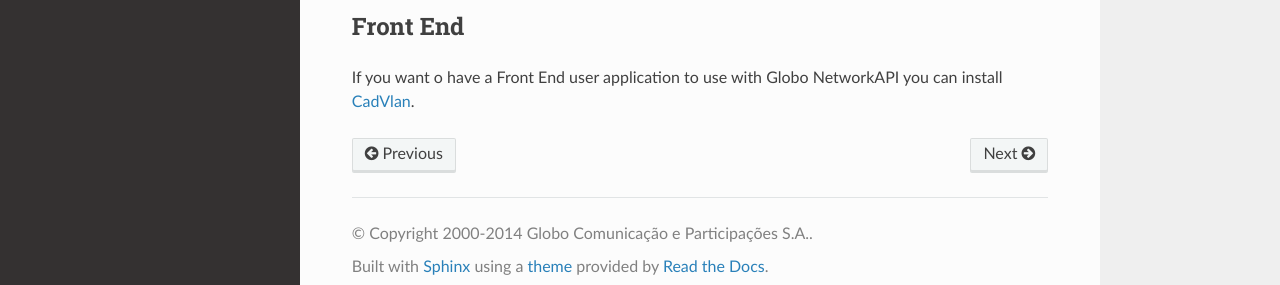
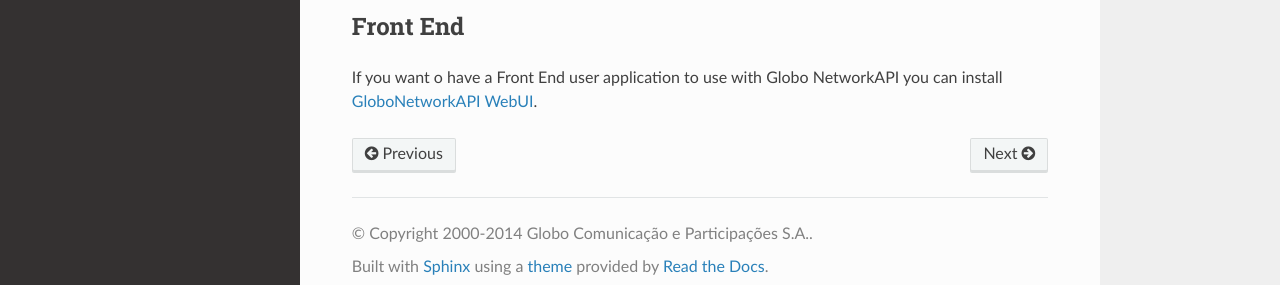
Before and after one commit to globocom/GloboNetworkAPI, a Sphinx documentation site: the page built from docs/install.rst, in a window 1280 px wide and 900 px high, scrolled down 3150 px. Shown: the part 598-883 px from the top of the window. Built offline with Sphinx 7.4.7 and the Read the Docs theme 2.0.0, drawn with Linux system fonts in a browser that asks for light colours.

Commit message:
Adding GloboNetworkAPI WebUI link

```diff
--- a/docs/install.rst
+++ b/docs/install.rst
@@ -169,4 +169,4 @@
 Front End
 *********
 
-If you want o have a Front End user application to use with Globo NetworkAPI you can install `CadVlan <http://cadvlan>`_.
+If you want o have a Front End user application to use with Globo NetworkAPI you can install `GloboNetworkAPI WebUI <http://http://globonetworkapi-webui.readthedocs.org/>`_.
```
